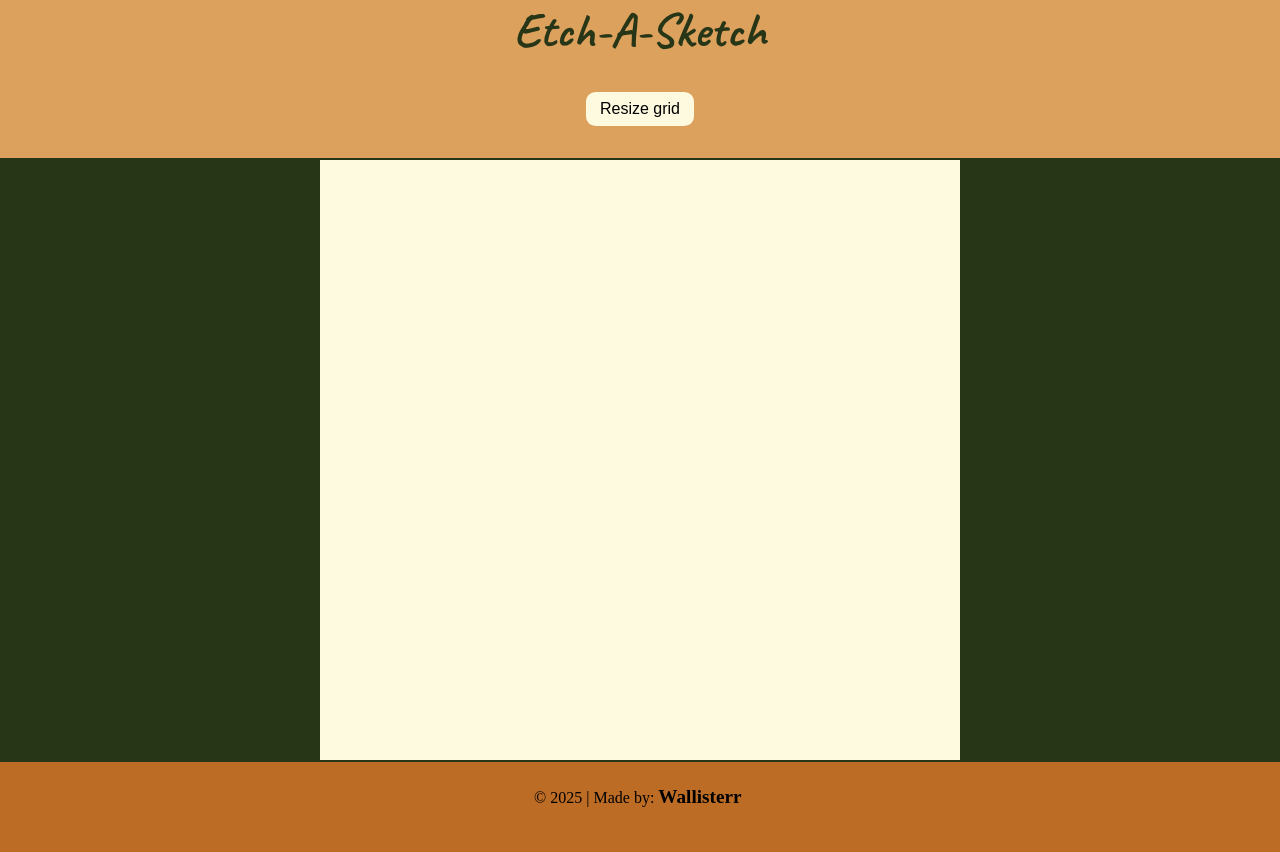
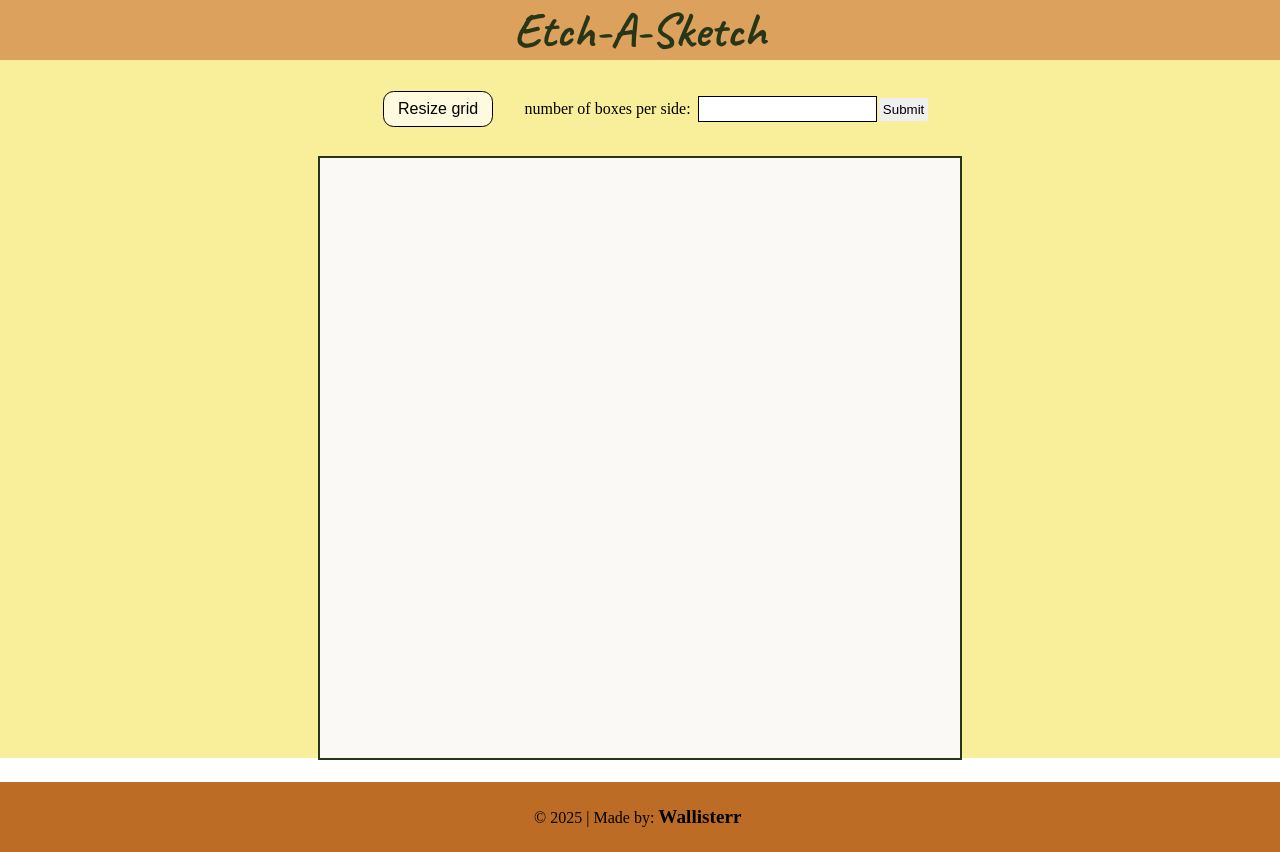
Before and after one commit to wallisterr/SKETCHPAD, a plain HTML site: page index.html in a window 1280 px wide. Both pictures are taken after a click on the button "Resize grid". Drawn offline with Linux system fonts and the light colour scheme.

Commit message:
First-official-release

```diff
--- a/scripts.js
+++ b/scripts.js
@@ -1,22 +1,69 @@
 grid=document.getElementById("grid")
-widthOfGrid= grid.clientWidth()
-heightOfGrid= grid.clientHeight()
-grid.style.display="flex"
+colors=["skyBlue","Blue","red","pink","yellow","lightYellow"]
+button=document.getElementById("button")
+buttonBox=document.querySelector(".buttons")
+inputdiv=document.createElement("div")
+input=document.createElement("input")
+buttonBox.append(inputdiv)
 
-div + 1=document.createElement("div")
-grid.append(div1)
-div1.innerText="hello"
+label = document.createElement("label")
+label.innerText="number of boxes per side:"
+label.style.alignSelf="center"
+label.style.marginRight="1vh"
+
+inputdiv.style.display="flex"
+input.style.alignSelf= "center"
+input.style.height = "3vh"
+input.style.outline="black solid 1px"
+
+submitButton = document.createElement("button")
+
+submitButton.innerText= "Submit"
+submitButton.style.padding="0.5vh"
+submitButton.style.marginLeft="0.4vh"
+submitButton.style.borderRadius="3px"
+submitButton.style.alignSelf="center"
+
+submitButton.addEventListener("mouseenter", () =>{
+    submitButton.style.backgroundColor="Yellow"
+})
+submitButton.addEventListener("mouseleave", () =>{
+    submitButton.style.backgroundColor=""
+})
+submitButton.addEventListener("click", () => {
+    createDivs((Number(input.value))**2)
+})
+
+
+button.addEventListener("click" ,() => {
+    while(inputdiv.firstChild){
+        inputdiv.removeChild(inputdiv.firstChild)
+    }
+    inputdiv.append(label)
+    inputdiv.append(input)
+    inputdiv.append(submitButton)
+})
 
 const createDivs = function(numOfBoxes){
     while (grid.firstChild){
         grid.removeChild(grid.firstChild)
     }
+    rectangleOfGrid= grid.getBoundingClientRect()
+    widthOfGrid= rectangleOfGrid.width
+    heightOfGrid= rectangleOfGrid.height
+
     area=widthOfGrid*heightOfGrid
     AreaOfBoxes=area/numOfBoxes
     sideOfBox=Math.sqrt(AreaOfBoxes)
-    for(let i = 1; i<numOfBoxes,i++){
-        for(let i = 1;i<numOfBoxes;i++){
-            div[i]= document.createElement("div")
-        }
+
+    for(let i = 0; i<numOfBoxes;i++){
+         let div = document.createElement("div")
+            div.style.height= `${sideOfBox}px`
+            div.style.width= sideOfBox+"px"
+            div.style.backgroundColor = "maroon"
+            div.addEventListener("mouseenter", ()=>{
+                div.style.backgroundColor= colors[Math.floor(Math.random()*colors.length)]
+            })
+            grid.append(div)
     }
 }
--- a/styles.css
+++ b/styles.css
@@ -2,8 +2,6 @@
     margin: 0;
     padding: 0;
     border: 0;
-    background-color: #bc6c25;
-}
 
 .Top{
     height: auto;
@@ -14,10 +12,10 @@
     display: flex;
     align-content: center;
     justify-content: center;
-    background-color: #dda15e;
+    background-color: #f9ee99;
 }
 .button{
-    background-color: #dda15e;
+    background-color: ;
 }
 #button{
     border-radius: 0.6rem;
@@ -27,7 +25,13 @@
     margin: 2rem;
     background-color: #fefae0;
     font-size: 1em;
+    outline: solid black 1px;
+
 }
+#button:hover{
+    background-color: red ;
+}
+
 .title{
     background-color: #dda15e;
     display: flex;
@@ -47,7 +51,7 @@
 .container{
 
     width: 100%;
-    background-color: #283618;
+    background-color: #f9ee99;
 }
 
 
@@ -58,8 +62,12 @@
     height: 75vh;
     max-width: 40rem;
     margin: auto;
-    border: 2px solid #283618;
-    background-color: #fefae0;
+    outline: 2px solid #283618;
+    background-color: #faf9f6;
+    flex-wrap: wrap;
+    display: flex;
+    align-content: center;
+    justify-content: center;
 }
 
 .Bottom{
@@ -74,6 +82,7 @@
     display: flex;
     justify-content: center;
     align-content: center;
+    margin-top: 3vh;
 }
 .name{
     font-weight: 800;
```
